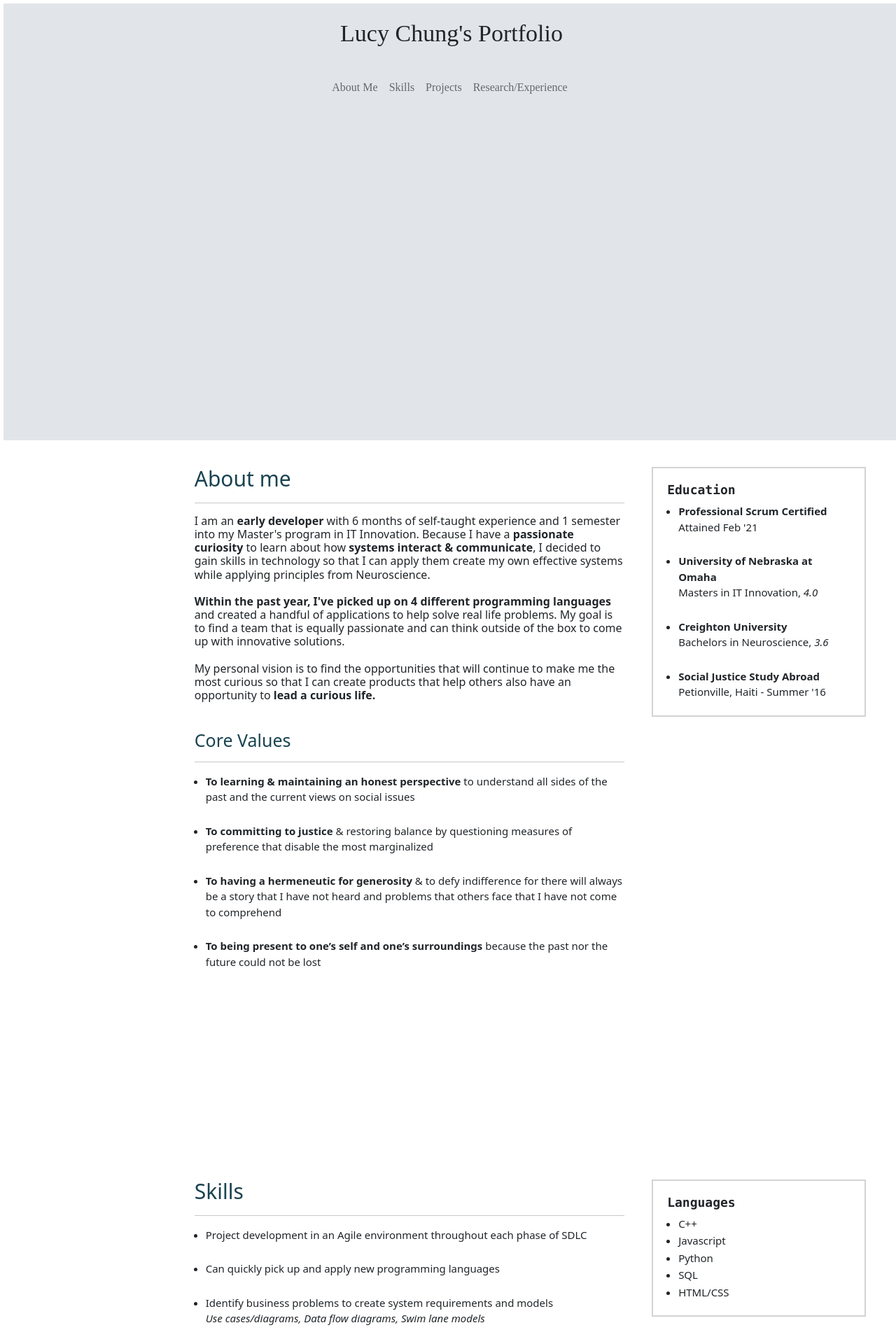
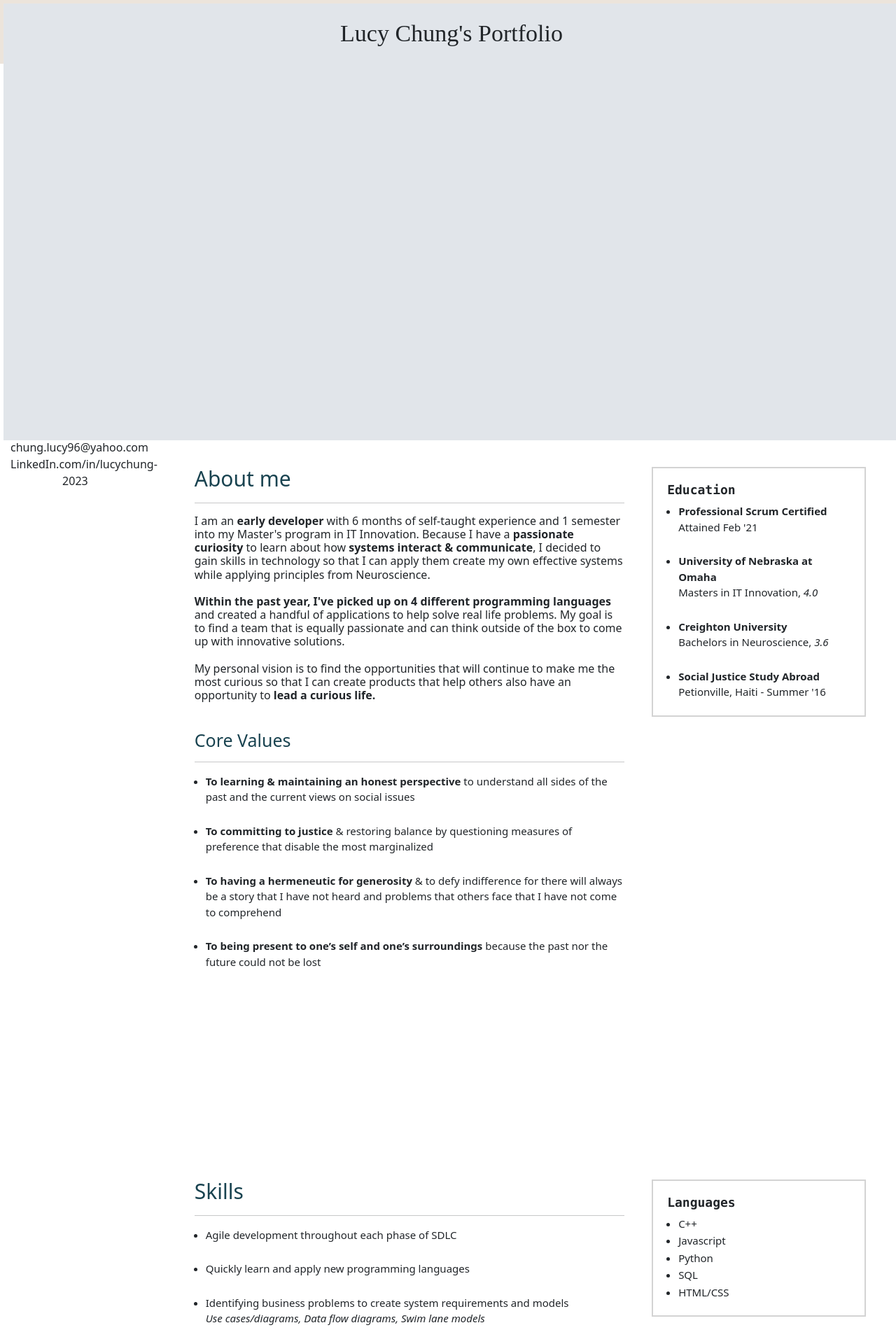
Before and after one commit to Is2lucy1/ISQA3900-Activity2, a Flask app: page / in a window 1280 px wide. Shown: the top 1920 px of the page at 70% size. Run offline with Flask 2, Linux system fonts and the light colour scheme.

Commit message:
Update index.html

```diff
--- a/Templates/index.html
+++ b/Templates/index.html
@@ -19,8 +19,8 @@
 <body>
     <div class="header">
         <h1>Lucy Chung's Portfolio</h1>
-
-    <nav class="navbar navbar-expand-lg navbar-light" style="margin-bottom: 5px; background-color: #e1e5ea; ">
+    </div>
+        <nav class="navbar navbar-expand-lg navbar-light" style="margin-bottom: 5px; background-color: #ece4db;">
             <div class="collapse navbar-collapse justify-content-center" id="navbarText">
               <div class="navbar-nav mb-2 mb-lg-0">
                   <a class="nav-link" aria-current="page" href="#home"> About Me </a>
@@ -31,7 +31,6 @@
             </div>
         </nav>
 
-    </div>
 
 
         <div class="column left">
@@ -124,14 +123,14 @@
             <p>
             <br>
                 <ul>
-                  <li>Project development in an Agile environment throughout each phase of SDLC</li>
+                  <li>Agile development throughout each phase of SDLC</li>
                 <br>
-                  <li>Can quickly pick up and apply new programming languages</li>
+                  <li>Quickly learn and apply new programming languages</li>
                 <br>
-                  <li>Identify business problems to create system requirements and models
+                  <li>Identifying business problems to create system requirements and models
                       <br><em>Use cases/diagrams, Data flow diagrams, Swim lane models</em></li>
                 <br>
-                  <li>Build data models applying database design principles
+                  <li>Building data models applying database design principles
                       <br><em>Entity-relationship diagrams</em></li>
                 </ul>
             </p>
@@ -160,7 +159,7 @@
         <h2>Projects</h2>
         <hr>
             <div class="accordion">
-                <div class="project">1. Professional Portfolio</div><span class="pdate">Apr - May '21</span>
+                <div class="project">1. Portfolio</div><span class="pdate">Apr - May '21</span>
             </div>
             <div class="panel">
                 <p>
@@ -205,7 +204,7 @@
             </div>
                 <div class="panel">
                     <br>
-                    This project focused primarily on project planning and initiation involved in the SDLC.
+                    This project focused on the planning and initiation phase in the SDLC.
                     <br>
                 </div>
 
```
Lines whose indentation alone changed are shown as unchanged.
